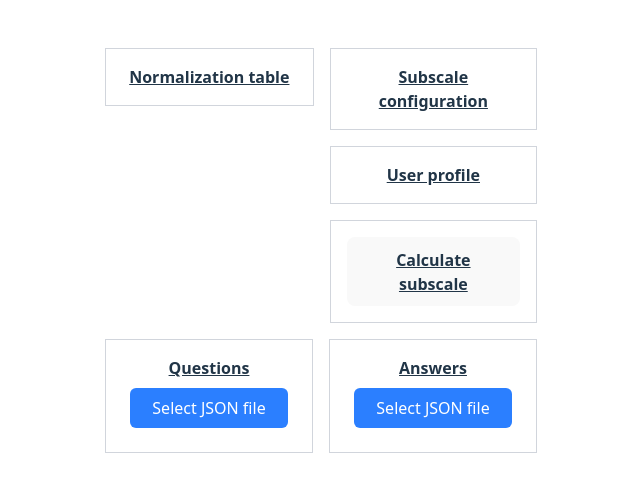
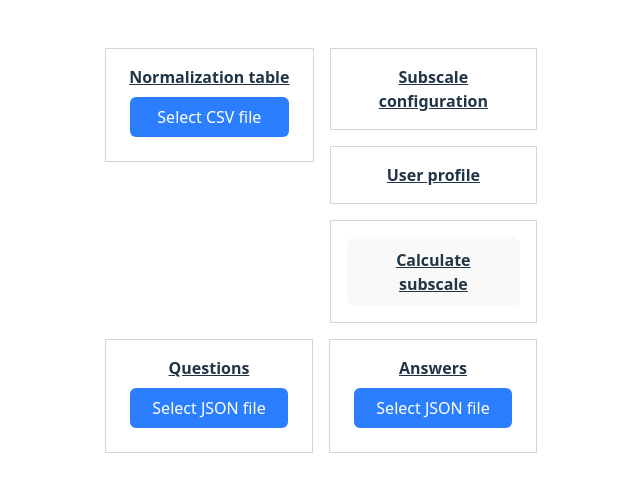
Before and after one commit to rolsn/normalizer, a React (Vite) app in the folder normalizer/: page / in a window 1280 px wide. Shown: the top 492 px of the page, without its empty margins (319-959 px from the left). Built offline with nearby package versions, Linux system fonts and the light colour scheme.

Commit message:
CSV file uploader

```diff
--- a/normalizer/src/App.tsx
+++ b/normalizer/src/App.tsx
@@ -1,4 +1,5 @@
 import { useState } from 'react'
+import Papa from 'papaparse';
 import './App.css'
 
 function App() {
@@ -49,6 +50,36 @@ function App() {
     );
   }
 
+  function CSVFileUploader({ label, onData }: { label?: string, onData: (data: any) => void }) {
+    const handleFileChange = (e) => {
+      const file = e.target.files[0];
+      Papa.parse(file, {
+        header: true,
+        complete: (results) => {
+          onData(results.data);
+        },
+        error: () => alert('Invalid CSV file'),
+      });
+    };
+
+    return (
+      <div>
+        {label && <label className="text-sm font-medium text-gray-700">{label}</label>}
+        <div className="relative">
+          <input
+            type="file"
+            accept=".csv"
+            onChange={handleFileChange}
+            className="absolute inset-0 w-full h-full opacity-0 cursor-pointer z-10"
+          />
+          <div className="p-2 m-2 bg-blue-500 text-white rounded-md hover:bg-blue-600 transition-colors duration-200 text-center">
+            Select CSV file
+          </div>
+        </div>
+      </div>
+    );
+  }
+
   return (
     <div className="flex flex-col p-4 gap-4 w-full h-full min-h-screen">
       <div id="configuration" className="flex h-1/2 w-full gap-4">
@@ -56,6 +87,9 @@ function App() {
           <p className="text-base font-bold underline">
             Normalization table
           </p>
+          <div className="flex flex-col gap-4">
+            <CSVFileUploader onData={() => {}} />
+          </div>
         </div>
         <div className="w-1/2 h-full flex flex-col gap-4">
           <div className="border border-gray-300 h-1/3 p-4">
--- /dev/null
+++ b/package.json
@@ -0,0 +1,5 @@
+{
+  "dependencies": {
+    "papaparse": "^5.5.3"
+  }
+}
```
Also changed, not shown: 1 other file (tests, documents, lock files or other folders).
